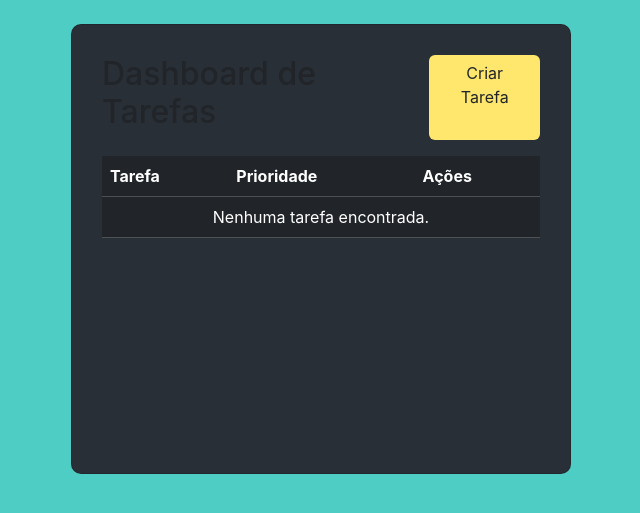
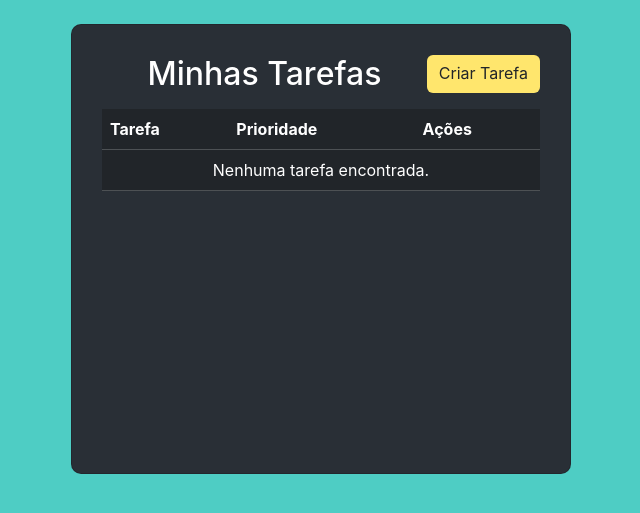
Before and after one commit to Robert-Cortez-Rudi/Gerenciamento_Tarefas, a Flask app: page /dashboard in a window 1280 px wide. Shown: the part 56-569 px from the top of the page, without its empty margins (319-959 px from the left). Run offline with Flask 3, Linux system fonts and the light colour scheme; the visitor is signed in with stand-in values (Sample User, id 1); data that the repository does not hold is empty.

Commit message:
Ajustes no template de dashboard

```diff
--- a/gerenciador_tarefas/templates/dashboard.html
+++ b/gerenciador_tarefas/templates/dashboard.html
@@ -5,8 +5,9 @@
 
     <div class="container mt-4 card">
         <div class="d-flex justify-content-between mb-3">
-            <h2>Dashboard de Tarefas</h2>
+            <h2 style="color: #FFF; margin: 0 auto;">Minhas Tarefas</h2>
             <a class="btn custom" href="{{ url_for('tasks.create_task') }}">Criar Tarefa</a>
+
         </div>
 
         <table class="table table-dark table-hover">
```
